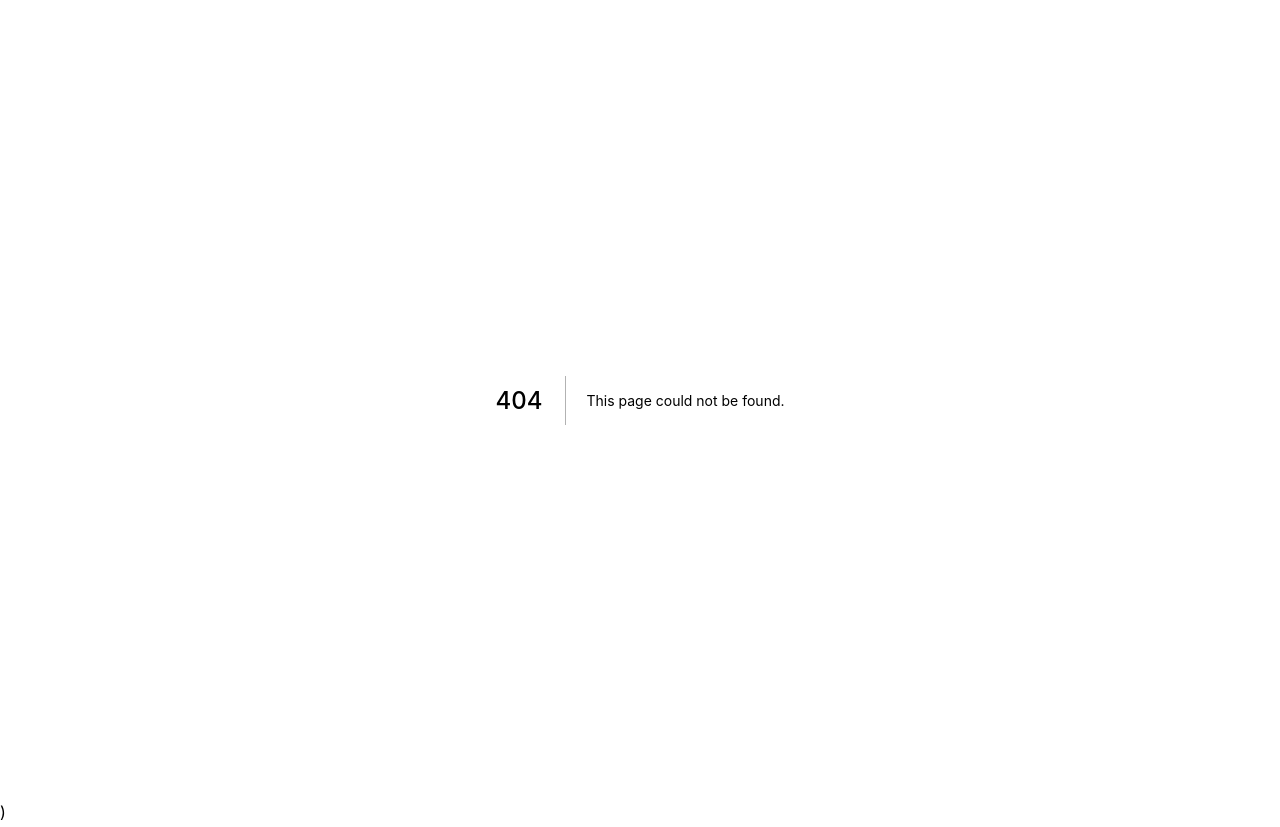
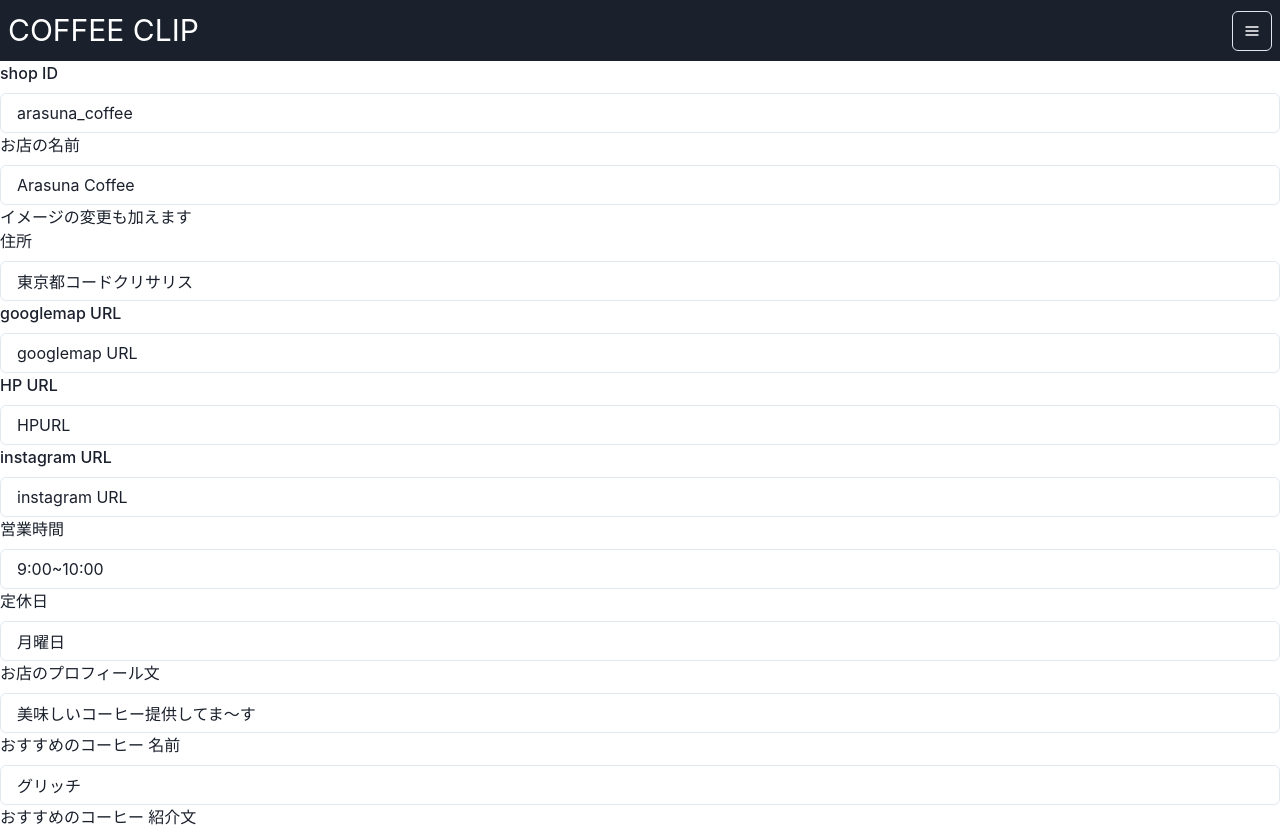
Before and after one commit to ccj7/coffee-clip, a Next.js app in the folder front/: page /shop/fix-shopInfo in a window 1280 px wide. Before the commit this address had no page. Shown: the top 827 px of the page. Built offline with nearby package versions, Linux system fonts and the light colour scheme; no server answers.

Commit message:
feat: ショップ情報修正フォーム作成

```diff
--- a/front/components/InputForm.tsx
+++ b/front/components/InputForm.tsx
@@ -5,30 +5,33 @@ import {
   Input,
   Button,
 } from '@chakra-ui/react'
-import { useForm } from 'react-hook-form'
+import { useForm, useFormContext } from 'react-hook-form'
 
 function InputForm(props: any) {
   const { thema, text, defaultValue } = props
 
+  // const {
+  //   register,
+  //   formState: { errors, isSubmitting },
+  // } = useForm()
+  const methods = useFormContext()
   const {
-    register,
-    formState: { errors, isSubmitting },
-  } = useForm()
+    formState: { errors },
+  } = useFormContext()
 
   return (
     <>
-      <FormControl isInvalid={errors.thema}>
+      <FormControl isInvalid={errors[thema]}>
         <FormLabel htmlFor={thema}>{text}</FormLabel>
         <Input
           id={thema}
           defaultValue={defaultValue}
-          {...register(thema, {
-            required: 'This is required',
-            // minLength: { value: 4, message: 'Minimum length should be 4' },
+          {...methods.register(thema, {
+            required: true,
           })}
         />
         <FormErrorMessage>
-          {errors.thema && errors.thema.message}
+          {errors[thema] && 'This is required'}
         </FormErrorMessage>
       </FormControl>
     </>
--- /dev/null
+++ b/front/pages/shop/fix-shopInfo.tsx
@@ -0,0 +1,149 @@
+import {
+  Box,
+  Center,
+  HStack,
+  Icon,
+  Spacer,
+  Stack,
+  Text,
+  Tabs,
+  TabList,
+  TabPanels,
+  Tab,
+  TabPanel,
+} from '@chakra-ui/react'
+import {
+  FormErrorMessage,
+  FormLabel,
+  FormControl,
+  Input,
+  Button,
+} from '@chakra-ui/react'
+import Head from 'next/head'
+import { useEffect, useState } from 'react'
+import { useForm, FormProvider, useFormContext } from 'react-hook-form'
+
+import Header from '../../components/shop/Header'
+import InputForm from '../../components/InputForm'
+
+function FixShopInfo() {
+  const dammy = {
+    auth_id: '1',
+    handle_name: 'arasuna_coffee',
+    display_name: 'Arasuna Coffee',
+    icon: 'image',
+    address: '東京都コードクリサリス',
+    map_url: 'googlemap URL',
+    hp_url: 'HPURL',
+    instagram_url: 'instagram URL',
+    opening_hours: '9:00~10:00',
+    regular_day_off: '月曜日',
+    concept: '美味しいコーヒー提供してま〜す',
+    recommendation: {
+      title: 'グリッチ',
+      description: '酸味が特徴！',
+      image: 'image',
+    },
+    selling_point: 'image',
+    follower_handle_name: ['ccmizki'],
+  }
+  const [shopInfo, setShopInfo] = useState<any>(dammy)
+
+  const methods = useForm()
+
+  const onSubmit = (data: any) => {
+    console.log(data)
+  }
+
+  // useEffect(() => {
+  //   setValue('handle_name', shopInfo.handle_name)
+  //   setValue('display_name', shopInfo.display_name)
+  //   // setValue(icon, 'image',
+  //   setValue('address', shopInfo.address)
+  //   setValue('map_url', shopInfo.map_url)
+  //   setValue('hp_url', shopInfo.hp_url)
+  //   setValue('instagram_url', shopInfo.instagram_url)
+  //   setValue('opening_hours', shopInfo.opening_hours)
+  //   setValue('regular_day_off', shopInfo.regular_day_off)
+  //   setValue('concept', shopInfo.concept)
+  //   setValue('recommendation', shopInfo.recommendation)
+  //   setValue('selling_point', shopInfo.selling_point)
+  // }, [])
+
+  // TODO　画像処理とseeling POINTのinput追加
+  return (
+    <div>
+      <Head>
+        <title>shop Top Page</title>
+        <meta name="shopTopPage" content="shop Top Page" />
+      </Head>
+      <Header />
+      <FormProvider {...methods}>
+        <form onSubmit={methods.handleSubmit(onSubmit)}>
+          <InputForm
+            thema="handle_name"
+            text="shop ID"
+            defaultValue={shopInfo.handle_name}
+          />
+          <InputForm
+            thema="display_name"
+            text="お店の名前"
+            defaultValue={shopInfo.display_name}
+          />
+          {/* TODO イメージの変更*/}
+          <p> イメージの変更も加えます</p>
+          <InputForm
+            thema="address"
+            text="住所"
+            defaultValue={shopInfo.address}
+          />
+          <InputForm
+            thema="map_url"
+            text="googlemap URL"
+            defaultValue={shopInfo.map_url}
+          />
+          <InputForm
+            thema="hp_url"
+            text="HP URL"
+            defaultValue={shopInfo.hp_url}
+          />
+          <InputForm
+            thema="instagram_url"
+            text="instagram URL"
+            defaultValue={shopInfo.instagram_url}
+          />
+          <InputForm
+            thema="opening_hours"
+            text="営業時間"
+            defaultValue={shopInfo.opening_hours}
+          />
+          <InputForm
+            thema="regular_day_off"
+            text="定休日"
+            defaultValue={shopInfo.regular_day_off}
+          />
+          <InputForm
+            thema="concept"
+            text="お店のプロフィール文"
+            defaultValue={shopInfo.concept}
+          />
+          <InputForm
+            thema="recommendation.title"
+            text="おすすめのコーヒー 名前"
+            defaultValue={shopInfo.recommendation.title}
+          />
+          <InputForm
+            thema="recommendation.description"
+            text="おすすめのコーヒー 紹介文"
+            defaultValue={shopInfo.recommendation.description}
+          />
+          <Button mt={4} type="submit">
+            Submit
+          </Button>
+        </form>
+      </FormProvider>
+    </div>
+  )
+}
+
+export default FixShopInfo
```
